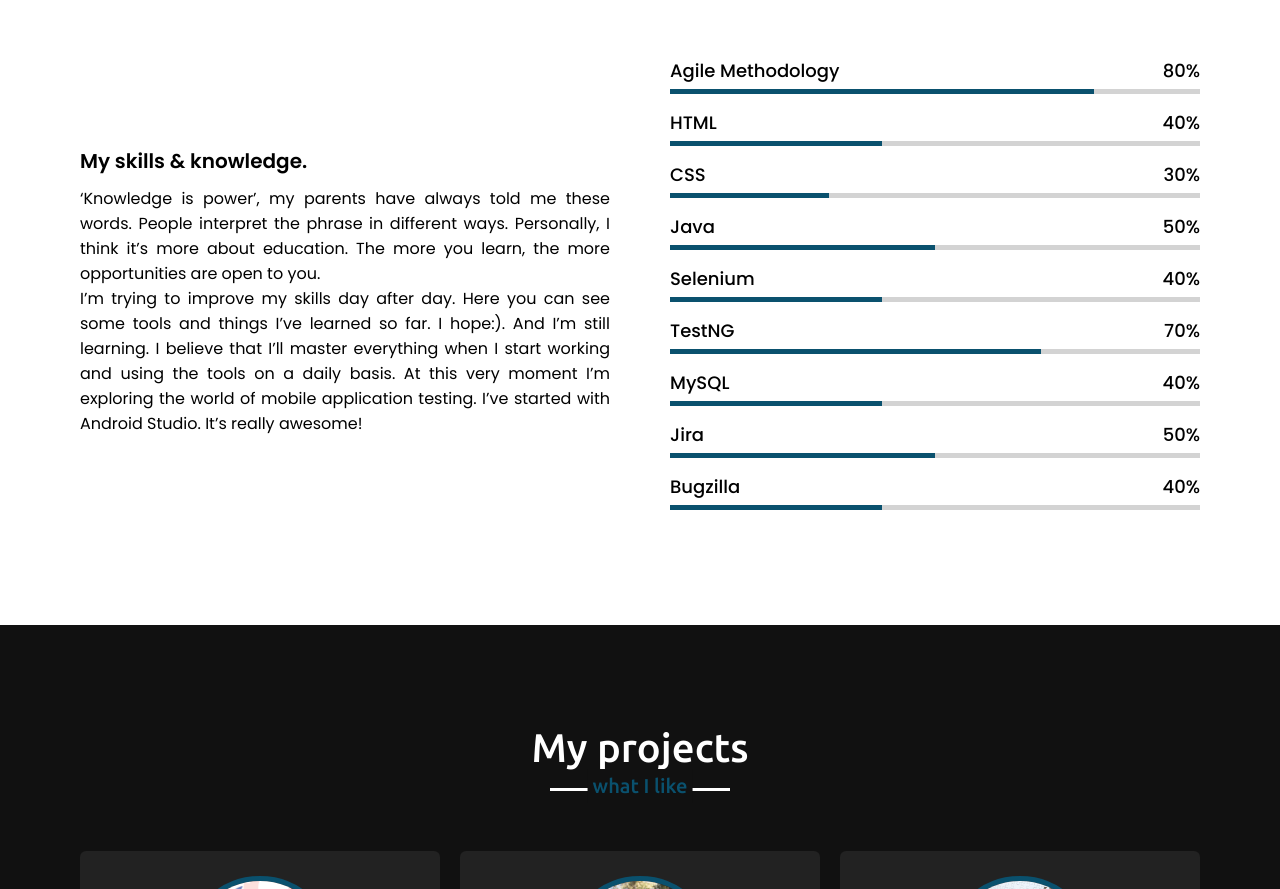
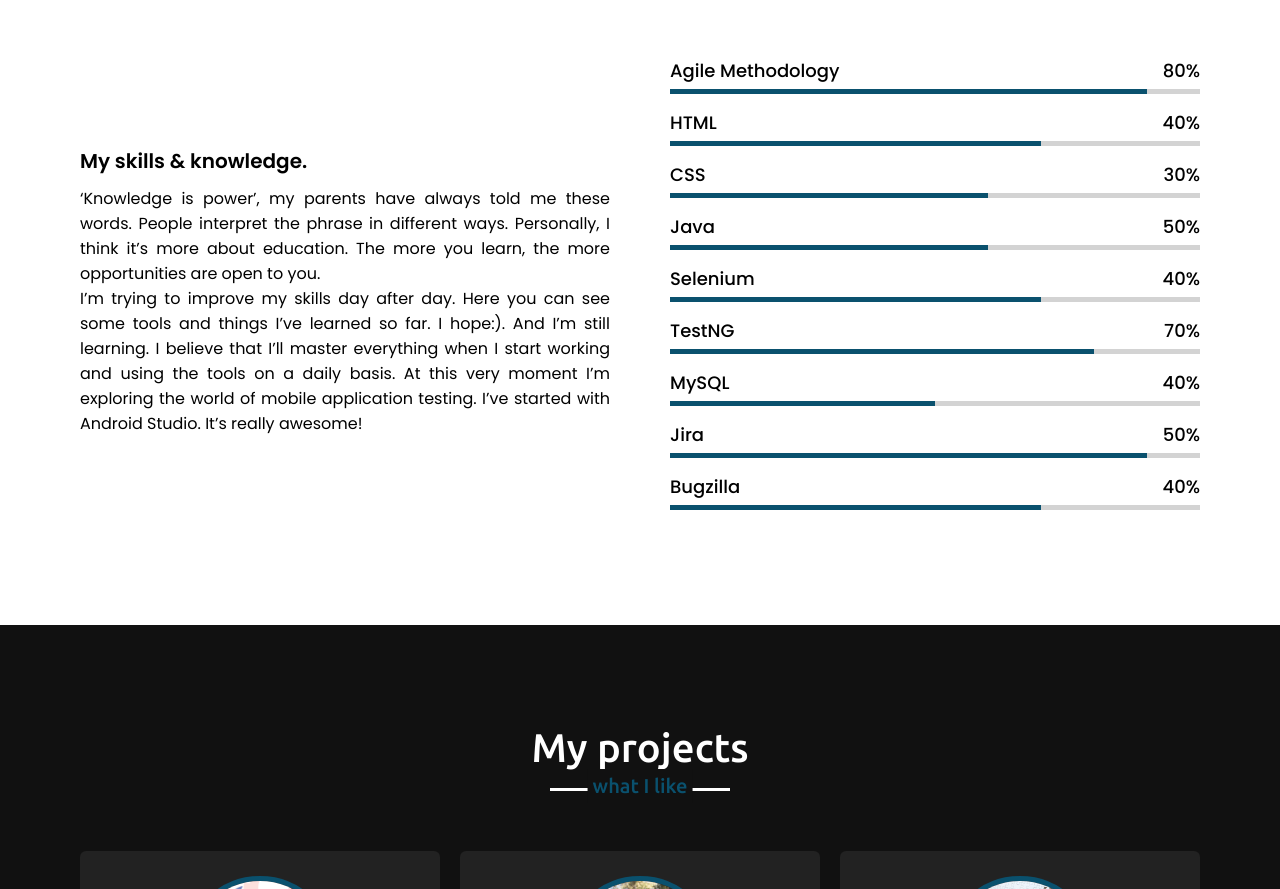
Before and after one commit to FreshBlood2019/MyProjectWebsite, a plain HTML site: page index.html in a window 1280 px wide. Shown: the part 2274-3163 px from the top of the page. Drawn offline with nearby package versions, Linux system fonts and the light colour scheme.

Commit message:
Update style.css

```diff
--- a/style.css
+++ b/style.css
@@ -305,31 +305,31 @@ html{
     background: #0A516E;
 }
 .skills-content .right .agile::before{
+    width: 90%;
+}
+.skills-content .right .html::before{
+    width: 70%;
+}
+.skills-content .right .css::before{
+    width: 60%;
+}
+.skills-content .right .java::before{
+    width: 60%;
+}
+.skills-content .right .selenium::before{
+    width: 70%;
+}
+.skills-content .right .testng::before{
     width: 80%;
 }
-.skills-content .right .html::before{
-    width: 40%;
-}
-.skills-content .right .css::before{
-    width: 30%;
-}
-.skills-content .right .java::before{
+.skills-content .right .mysql::before{
     width: 50%;
 }
-.skills-content .right .selenium::before{
-    width: 40%;
-}
-.skills-content .right .testng::before{
-    width: 70%;
-}
-.skills-content .right .mysql::before{
-    width: 40%;
-}
 .skills-content .right .jira::before{
-    width: 50%;
+    width: 90%;
 }
 .skills-content .right .bugzilla::before{
-    width: 40%;
+    width: 70%;
 }
 
 /* interests section styling */
```
